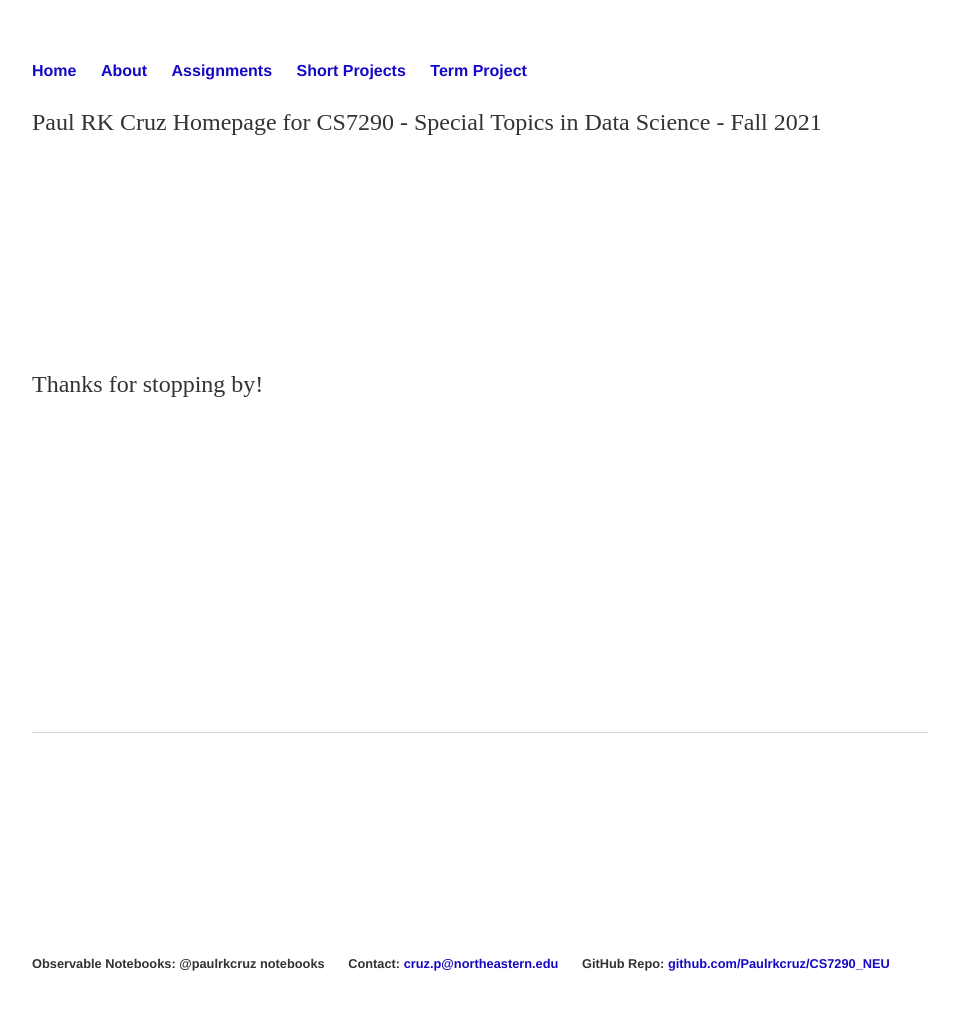
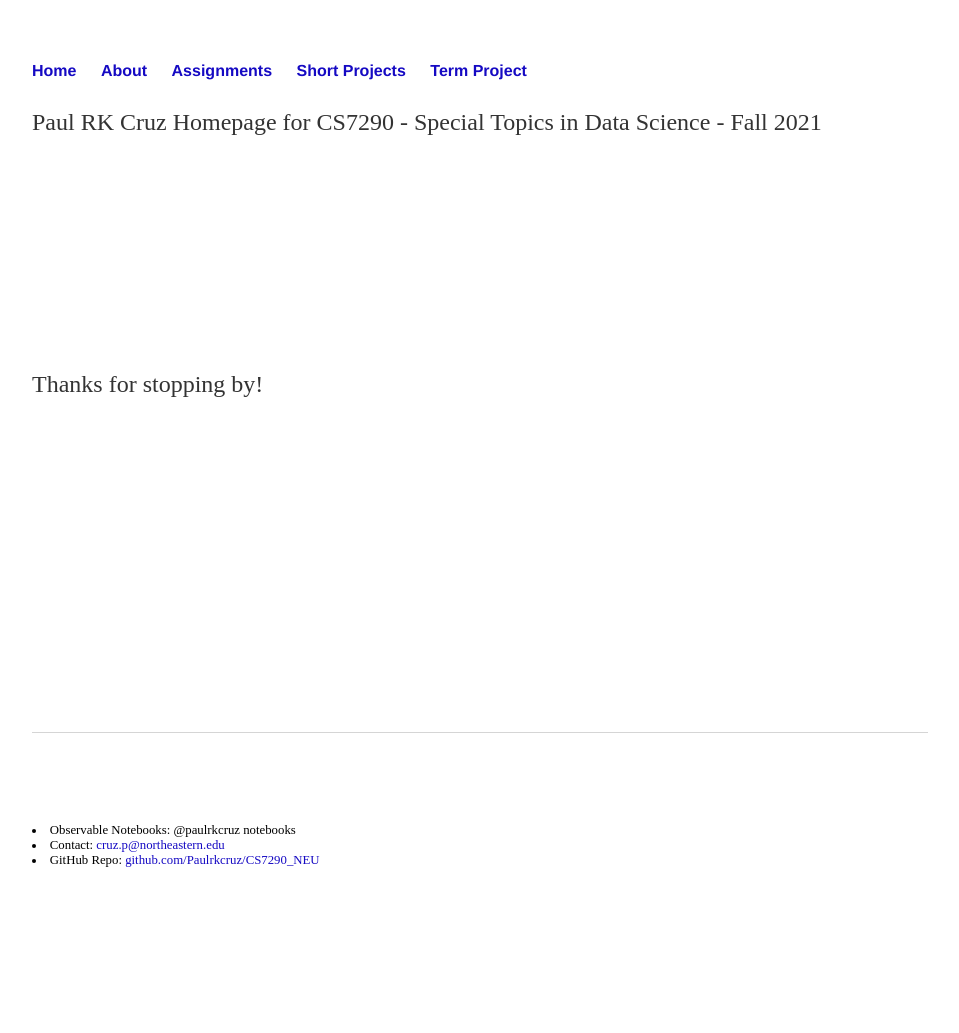
Before and after one commit to Paulrkcruz/CS7290_NEU, a Jekyll site: the page built from index.html, in a window 1280 px wide. Shown: the whole page, without its empty margins (160-1119 px from the left). Built offline with Jekyll 4.4.1, drawn with Linux system fonts in a browser that asks for light colours; after the commit the page ends 928 px from its top, so only the background shows below that.

Commit message:
Update default.html

```diff
--- a/_layouts/default.html
+++ b/_layouts/default.html
@@ -28,15 +28,6 @@
    <br>
    <br>
    <br>
-   <br>
-   <br>
-   <br>
-   <br>
-   <br>
-   <br>
-   <br>
-   <br>
-   <ul>
    <li>Observable Notebooks:  <a href="https://observablehq.com/@paulrkcruz"></a>@paulrkcruz notebooks</a></li>
    <li>Contact:  <a href="mailto:kurtcruz@gmail.com">cruz.p@northeastern.edu</a></li>
    <li>GitHub Repo: <a href="https://github.com/Paulrkcruz/CS7290_NEU">github.com/Paulrkcruz/CS7290_NEU</a></li>
```
